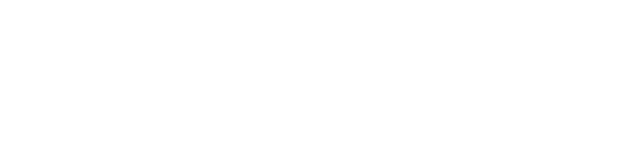
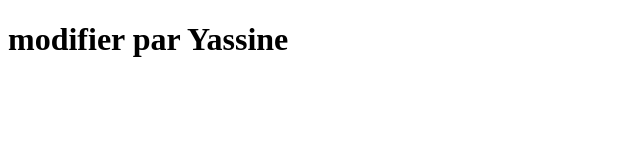
Before and after one commit to JamalHaddouche/tpconflit202, a plain HTML site: page index.html in a window 1280 px wide. Shown: the whole page, without its empty margins (0-640 px from the left). Drawn offline with Linux system fonts and the light colour scheme.

Commit message:
modified by yassine

```diff
--- a/index.html
+++ b/index.html
@@ -6,6 +6,6 @@
     <title>Document</title>
 </head>
 <body>
-
+    <h1>modifier par Yassine</h1>
 </body>
 </html>
```
